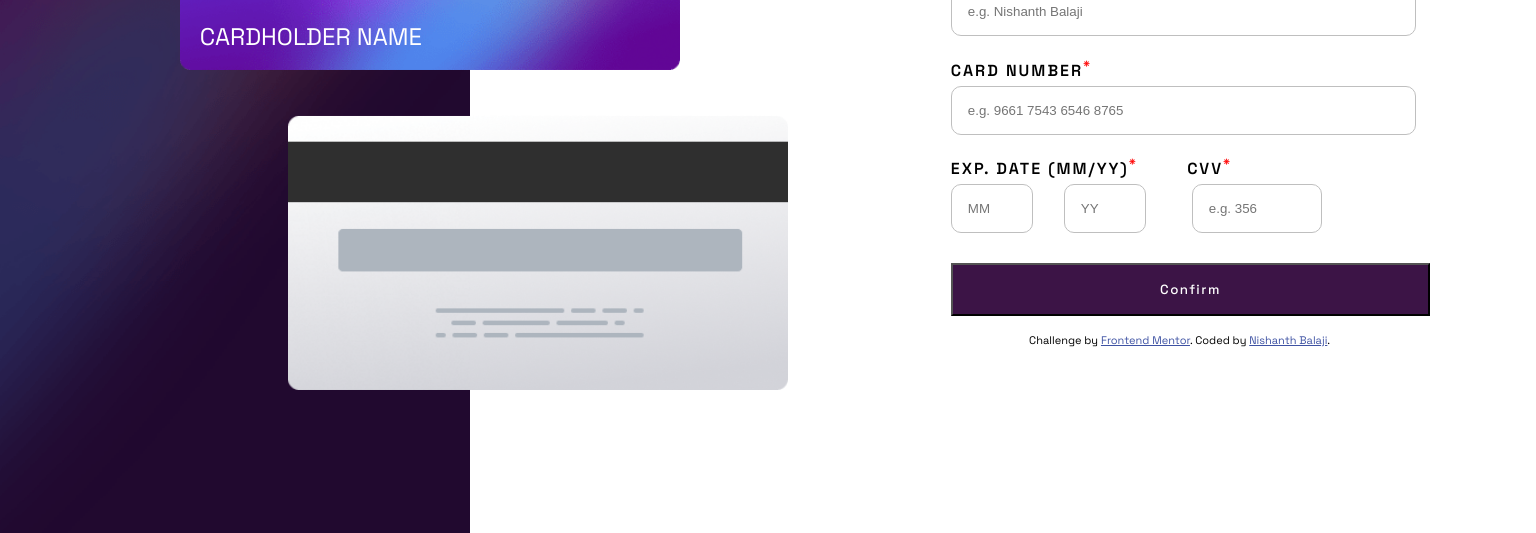
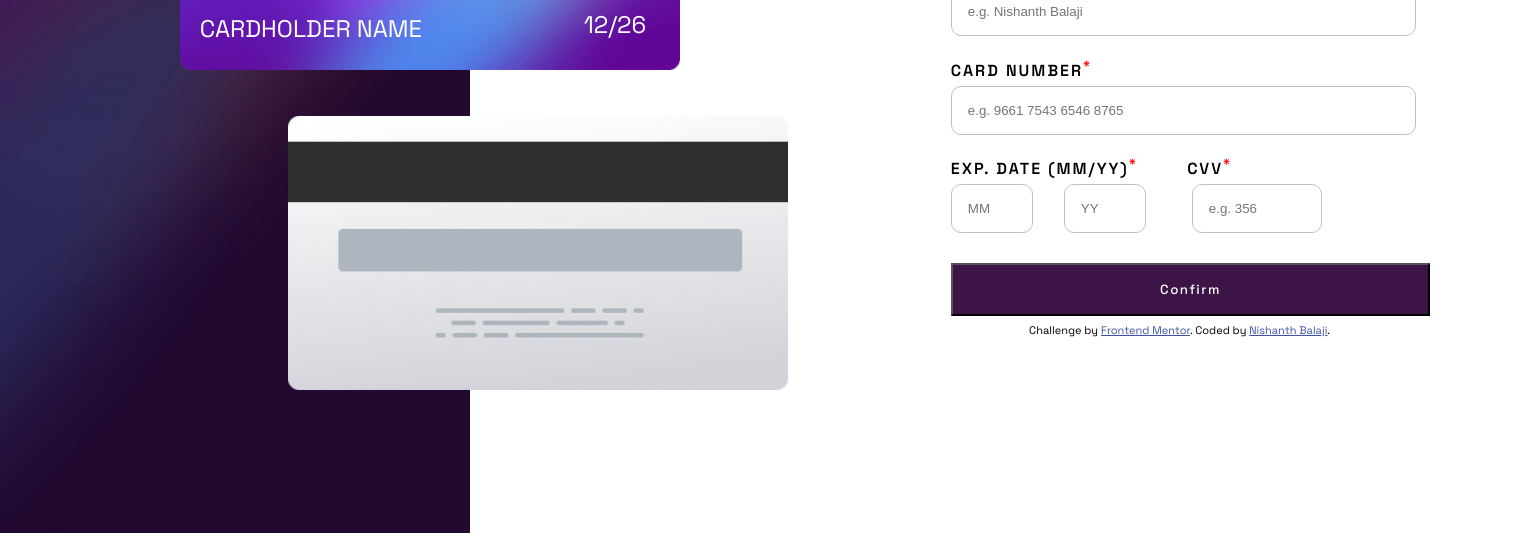
Before and after one commit to NishanthBalaji/Frontend-mentor-Interactive-card-details-form, a plain HTML site: page index.html in a window 1536 px wide. Shown: the part 267-800 px from the top of the page. Drawn offline with Linux system fonts and the light colour scheme.

Commit message:
Worked on expiry monthand year position and real time update

```diff
--- a/app.js
+++ b/app.js
@@ -30,3 +30,29 @@ cardNumber.addEventListener('input', () => {
 
 
 });
+
+let month = document.querySelector('#expiryMonth');
+let year = document.querySelector('#expiryYear');
+let displayexpiry = document.querySelector('#displayexpiry');
+
+month.addEventListener('input', (e) => {
+    let mon = e.target.value;
+    if (mon.length < 3) {
+        if (mon < 10) {
+            displayexpiry.innerText = `0${mon}/`;
+        }
+        else {
+            displayexpiry.innerText = `${mon}/`;
+        }
+    }
+    console.log(displayexpiry.innerHTML);
+})
+
+year.addEventListener('input', (e) => {
+    let ye = e.target.value;
+    if (ye.length < 3) {
+        if (ye > 23 && ye < 100) {
+            displayexpiry.innerText = displayexpiry.innerHTML + ye;
+        }
+    }
+})
--- a/index.html
+++ b/index.html
@@ -35,6 +35,7 @@
             <img id="frontCard" src="img/bg-card-front.png" alt="Card Front">
             <div id="displayname">CARDHOLDER NAME</div>
             <div id="displaynumber">1234 5677 1234 5678</div>
+            <div id="displayexpiry">12/26</div>
         </div>
         <div id="box2">
             <div id="innerbox">
--- a/style.css
+++ b/style.css
@@ -69,6 +69,14 @@ img#bg {
     letter-spacing: 2px;
     font-size: larger;
 
+}
+
+#displayexpiry {
+    position: absolute;
+    top: 34.7%;
+    right: 24%;
+    color: white;
+    font-size: medium;
 }
 
 #box2 {
@@ -212,6 +220,13 @@ button {
 
     }
 
+    #displayexpiry {
+        top: 34.5%;
+        left: 41%;
+        font-size: x-large;
+
+    }
+
     #box2 {
         position: absolute;
         top: 25%;
@@ -219,9 +234,11 @@ button {
     }
 
     .attribution {
-        position: absolute;
-        top: 75%;
+        position: fixed;
+        top: 590px;
+        bottom: 180px;
         left: 67%;
+
     }
 }
 
@@ -230,6 +247,10 @@ button {
     #displayname,
     #displaynumber {
         margin-left: 4%;
+    }
+
+    #displayexpiry {
+        margin-right: 2%;
     }
 }
 
@@ -240,6 +261,10 @@ button {
     #displaynumber {
         margin-left: 6%;
     }
+
+    #displayexpiry {
+        margin-right: 4.5%;
+    }
 }
 
 /* Starting from 500px */
@@ -248,6 +273,10 @@ button {
     #displayname,
     #displaynumber {
         margin-left: 8%;
+    }
+
+    #displayexpiry {
+        margin-right: 6%;
     }
 }
 
@@ -258,6 +287,10 @@ button {
     #displaynumber {
         margin-left: 10%;
     }
+
+    #displayexpiry {
+        margin-right: 8%;
+    }
 }
 
 /* Starting from 600px */
@@ -266,6 +299,10 @@ button {
     #displayname,
     #displaynumber {
         margin-left: 12%;
+    }
+
+    #displayexpiry {
+        margin-right: 10%;
     }
 }
 
@@ -276,6 +313,10 @@ button {
     #displaynumber {
         margin-left: 14%;
     }
+
+    #displayexpiry {
+        margin-right: 12%;
+    }
 }
 
 /* Starting from 700px */
@@ -284,6 +325,10 @@ button {
     #displayname,
     #displaynumber {
         margin-left: 15%;
+    }
+
+    #displayexpiry {
+        margin-right: 14%;
     }
 }
 
@@ -294,6 +339,10 @@ button {
     #displaynumber {
         margin-left: 16%;
     }
+
+    #displayexpiry {
+        margin-right: 14%;
+    }
 }
 
 /* Starting from 800px */
@@ -302,6 +351,10 @@ button {
     #displayname,
     #displaynumber {
         margin-left: 17%;
+    }
+
+    #displayexpiry {
+        margin-right: 16%;
     }
 }
 
@@ -312,6 +365,10 @@ button {
     #displaynumber {
         margin-left: 18%;
     }
+
+    #displayexpiry {
+        margin-right: 17%;
+    }
 }
 
 /* Starting from 900px */
@@ -320,6 +377,10 @@ button {
     #displayname,
     #displaynumber {
         margin-left: 19%;
+    }
+
+    #displayexpiry {
+        margin-right: 18%;
     }
 }
 
@@ -330,6 +391,10 @@ button {
     #displaynumber {
         margin-left: 19.5%;
     }
+
+    #displayexpiry {
+        margin-right: 18.5%;
+    }
 }
 
 /* Starting from 1000px */
@@ -338,6 +403,10 @@ button {
     #displayname,
     #displaynumber {
         margin-left: 20%;
+    }
+
+    #displayexpiry {
+        margin-right: 19%;
     }
 }
 
@@ -348,6 +417,10 @@ button {
     #displaynumber {
         margin-left: 20.5%;
     }
+
+    #displayexpiry {
+        margin-right: 19.5%;
+    }
 }
 
 /* Starting from 1100px */
@@ -357,6 +430,10 @@ button {
     #displaynumber {
         margin-left: 21%;
     }
+
+    #displayexpiry {
+        margin-right: 20%;
+    }
 }
 
 /* Starting from 1150px */
@@ -365,6 +442,10 @@ button {
     #displayname,
     #displaynumber {
         margin-left: 21.5%;
+    }
+
+    #displayexpiry {
+        margin-right: 20.5%;
     }
 }
 
@@ -377,7 +458,7 @@ button {
 @media (min-width: 1200px) {
 
     #displayname {
-        top: 36%;
+        top: 35%;
         left: -12%;
     }
 
@@ -390,7 +471,7 @@ button {
 @media (min-width: 1300px) {
 
     #displayname {
-        top: 36%;
+        top: 35%;
         left: -11%;
     }
 
@@ -398,25 +479,17 @@ button {
         top: 28%;
         left: -11%;
     }
-}
 
-@media (min-width: 1400px) {
-
-    #displayname {
-        top: 36%;
-        left: -10%;
-    }
-
-    #displaynumber {
-        top: 28%;
-        left: -10%;
+    #displayexpiry {
+        top: 34.5%;
+        left: 40%;
     }
 }
 
 @media (min-width: 1400px) {
 
     #displayname {
-        top: 36%;
+        top: 35%;
         left: -9.5%;
     }
 
@@ -424,12 +497,17 @@ button {
         top: 28%;
         left: -9.5%;
     }
+
+    #displayexpiry {
+        top: 34.5%;
+        left: 38%;
+    }
 }
 
 @media (min-width: 1500px) {
 
     #displayname {
-        top: 36%;
+        top: 35%;
         left: -8.5%;
     }
 
@@ -442,7 +520,7 @@ button {
 @media (min-width: 1600px) {
 
     #displayname {
-        top: 36%;
+        top: 35%;
         left: -7.5%;
     }
 
@@ -455,7 +533,7 @@ button {
 @media (min-width: 1700px) {
 
     #displayname {
-        top: 36%;
+        top: 35%;
         left: -7%;
     }
 
```
